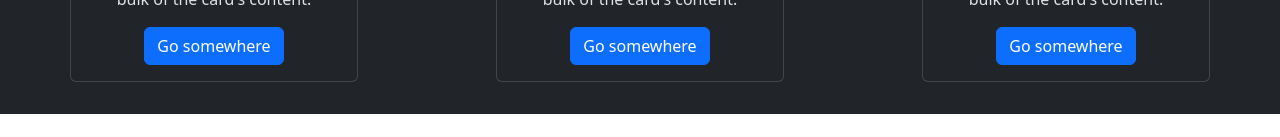
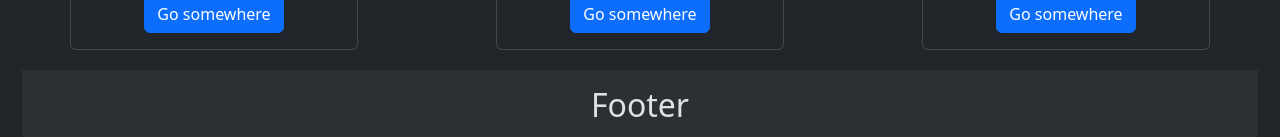
Before and after one commit to phillip-db/phillip-db.github.io, a React (Vite) app: page /about in a window 1280 px wide. Shown: the part 815-952 px from the top of the page. Before the commit the page ends 929 px from the top, so only its background shows below. Built offline with nearby package versions, Linux system fonts and the light colour scheme.

Commit message:
Add footer

```diff
--- a/index.html
+++ b/index.html
@@ -4,7 +4,7 @@
     <meta charset="UTF-8" />
     <link href="https://cdn.jsdelivr.net/npm/bootstrap@5.3.3/dist/css/bootstrap.min.css" rel="stylesheet" integrity="sha384-QWTKZyjpPEjISv5WaRU9OFeRpok6YctnYmDr5pNlyT2bRjXh0JMhjY6hW+ALEwIH" crossorigin="anonymous">
     <meta name="viewport" content="width=device-width, initial-scale=1.0" />
-    <title>phillip.db</title>
+    <title>phillip-db</title>
   </head>
   <body>
     <div id="root"></div>
--- a/src/App.css
+++ b/src/App.css
@@ -1,11 +1,10 @@
 #root {
-  max-width: 1280px;
+  max-width: 1920px;
   margin: 0 auto;
-  padding: 2rem;
   text-align: center;
 }
 
-.logo {
+/* .logo {
   height: 6em;
   padding: 1.5em;
   will-change: filter;
@@ -31,7 +30,7 @@
   a:nth-of-type(2) .logo {
     animation: logo-spin infinite 20s linear;
   }
-}
+} */
 
 .App {
   height: 100%;
@@ -76,3 +75,7 @@
   flex-wrap:wrap;
   justify-content: space-between;
 }
+
+.pdb-footer {
+  margin-top: 20px;
+}
--- a/src/App.jsx
+++ b/src/App.jsx
@@ -2,12 +2,16 @@ import "./App.css";
 import Header from "./components/Header";
 import Home from "./views/Home";
 import "bootstrap/dist/css/bootstrap.min.css";
+import Footer from "./components/Footer";
 
 function App() {
   return (
-    <div className="cardContainer">
+    <div>
       <Header />
-      <Home />
+      <div className="px-md-5 d-inline-block">
+        <Home />
+      </div>
+      <Footer />
     </div>
   );
 }
--- /dev/null
+++ b/src/components/Footer.jsx
@@ -0,0 +1,15 @@
+import { Container, Row } from "react-bootstrap";
+
+const Footer = () => {
+  return (
+    <footer className="pdb-footer footer py-3 bg-body-tertiary">
+      <Container fluid>
+        <Row>
+          <h2>Footer</h2>
+        </Row>
+      </Container>
+    </footer>
+  );
+};
+
+export default Footer;
```
